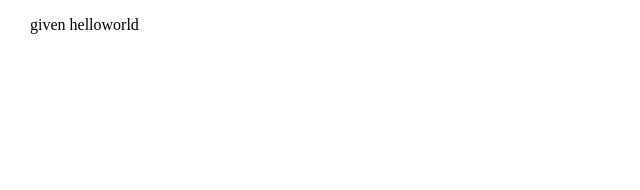
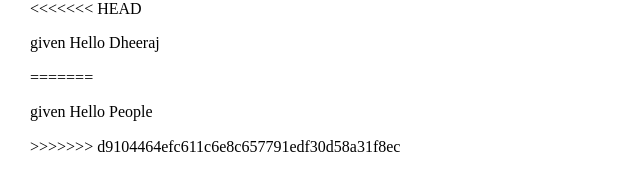
Before and after one commit to turbowars/Experiments, a plain HTML site: page maxCharCount/index.html in a window 1280 px wide. Shown: the whole page, without its empty margins (0-640 px from the left). Drawn offline with nearby package versions, Linux system fonts and the light colour scheme.

Commit message:
adding nother line

```diff
--- a/maxCharCount/index.html
+++ b/maxCharCount/index.html
@@ -11,7 +11,11 @@
     </style>
 </head>
 <body>
-<p>given <span id="char">helloworld</span></p>
+<<<<<<< HEAD
+<p>given <span id="char">Hello Dheeraj</span></p>
+=======
+<p>given <span id="char">Hello People</span></p>
+>>>>>>> d9104464efc611c6e8c657791edf30d58a31f8ec
 <script src="js.js"></script>
 </body>
 </html>
```
